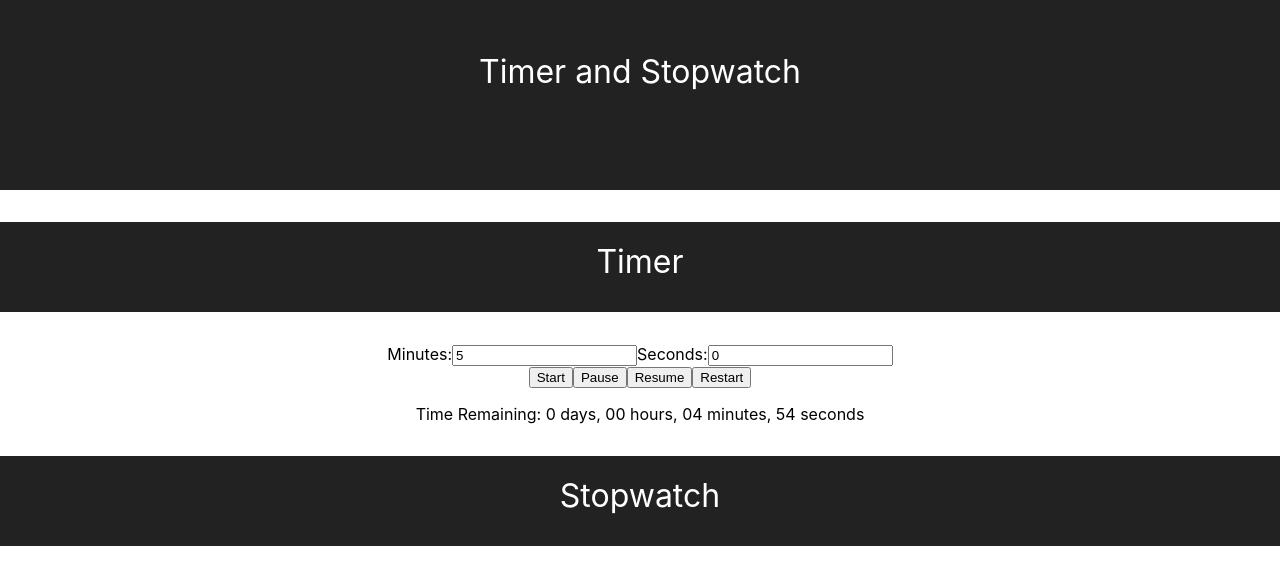
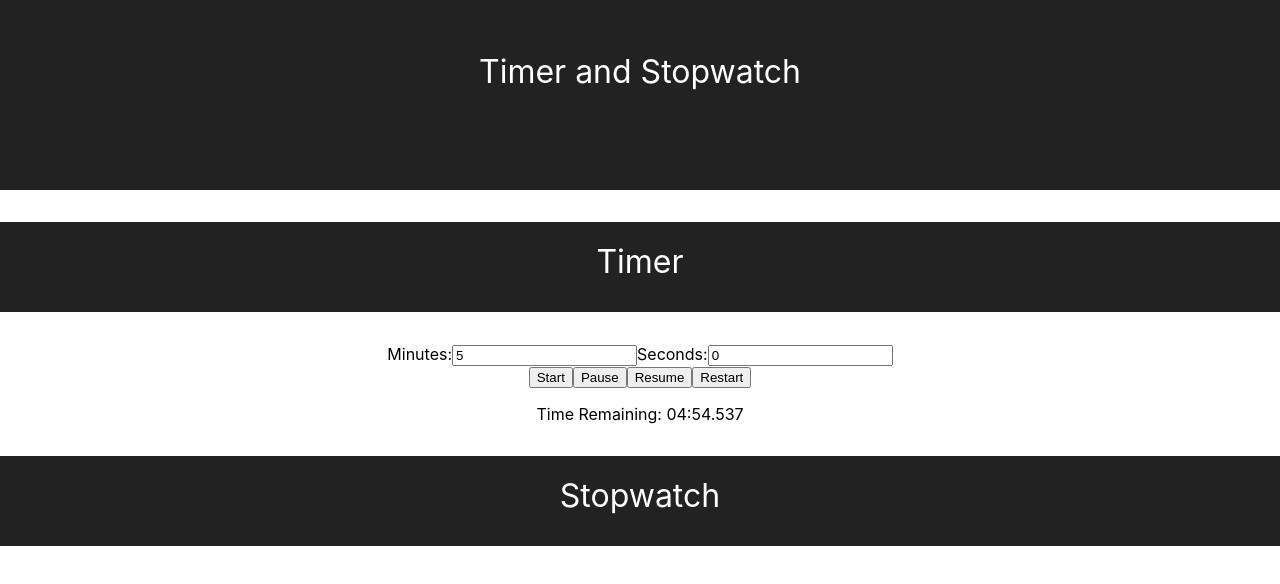
Before and after one commit to bibimbop123/Timer-and-Stopwatch, a React (Create React App) app: page / in a window 1280 px wide. Shown: the top 584 px of the page. Built offline with nearby package versions, Linux system fonts and the light colour scheme.

Commit message:
savepoint

```diff
--- a/src/components/Timer.jsx
+++ b/src/components/Timer.jsx
@@ -1,4 +1,4 @@
-import React, { useState, useEffect } from "react";
+import React, { useState, useEffect, useCallback } from "react";
 import { useTimer } from "react-timer-hook";
 import cool_alarm from "../assets/cool_alarm.mp3";
 
@@ -9,6 +9,8 @@ export default function MyTimer() {
     selectedMinutes * 60 * 1000
   );
   const [isPaused, setIsPaused] = useState(false);
+  const [isExpired, setIsExpired] = useState(false);
+  const [alarm, setAlarm] = useState(null);
 
   const handleMinutesChange = (event) => {
     setSelectedMinutes(parseInt(event.target.value));
@@ -19,9 +21,9 @@ export default function MyTimer() {
   };
 
   const handleStartClick = () => {
-    setTimeRemaining(selectedMinutes * 60 * 1000);
-    setTimeRemaining(selectedSeconds * 1000);
+    setTimeRemaining(selectedMinutes * 60 * 1000 + selectedSeconds * 1000);
     setIsPaused(false);
+    setIsExpired(false);
   };
 
   const handlePauseClick = () => {
@@ -33,15 +35,49 @@ export default function MyTimer() {
   };
 
   const handleRestartClick = () => {
-    setTimeRemaining(selectedMinutes * 60 * 1000);
+    setTimeRemaining(selectedMinutes * 60 * 1000 + selectedSeconds * 1000);
     setIsPaused(false);
+    setIsExpired(false);
+    if (alarm) {
+      pauseAlarm();
+    }
   };
 
-  const { seconds, minutes, hours, days } = useTimer({
+  const { minutes, seconds } = useTimer({
     expiryTimestamp: Date.now() + timeRemaining,
-    onExpire: () => console.warn("onExpire called"),
+    onExpire: () => {
+      setIsExpired(true);
+      if (alarm) {
+        alarm.play();
+        if (window.navigator.vibrate) {
+          window.navigator.vibrate(1000);
+        }
+      }
+    },
     autoStart: false,
   });
+  useEffect(() => {
+    setAlarm(new Audio(cool_alarm));
+    return pauseAlarm;
+  }, []);
+
+  const pauseAlarm = useCallback(() => {
+    if (alarm) {
+      alarm.pause();
+      alarm.currentTime = 0;
+    }
+  }, [alarm]);
+
+  useEffect(() => {
+    if (isExpired) {
+      alarm.play();
+      if (window.navigator.vibrate) {
+        window.navigator.vibrate(1000);
+      }
+    } else {
+      pauseAlarm();
+    }
+  }, [isExpired, alarm, pauseAlarm]);
 
   useEffect(() => {
     let rafId;
@@ -53,8 +89,6 @@ export default function MyTimer() {
       setTimeRemaining((prevTimeRemaining) => prevTimeRemaining - deltaTime);
       if (timeRemaining <= 0) {
         setIsPaused(true);
-        const alarm = new Audio(cool_alarm);
-        alarm.play();
       } else {
         rafId = requestAnimationFrame(updateTimer);
       }
@@ -64,16 +98,14 @@ export default function MyTimer() {
     }
     return () => cancelAnimationFrame(rafId);
   }, [isPaused, timeRemaining]);
-
   const formatTime = (time) => {
     const padTime = (time) => time.toString().padStart(2, "0");
-    const days = Math.floor(time / 86400000);
-    const hours = Math.floor((time % 86400000) / 3600000);
-    const minutes = Math.floor((time % 3600000) / 60000);
+    const minutes = Math.floor(time / 60000);
     const seconds = Math.floor((time % 60000) / 1000);
-    return `${days} days, ${padTime(hours)} hours, ${padTime(
-      minutes
-    )} minutes, ${padTime(seconds)} seconds`;
+    const milliseconds = Math.floor(time % 1000);
+    return `${padTime(minutes)}:${padTime(seconds)}.${milliseconds
+      .toString()
+      .padStart(3, "0")}`;
   };
   return (
     <div>
```
